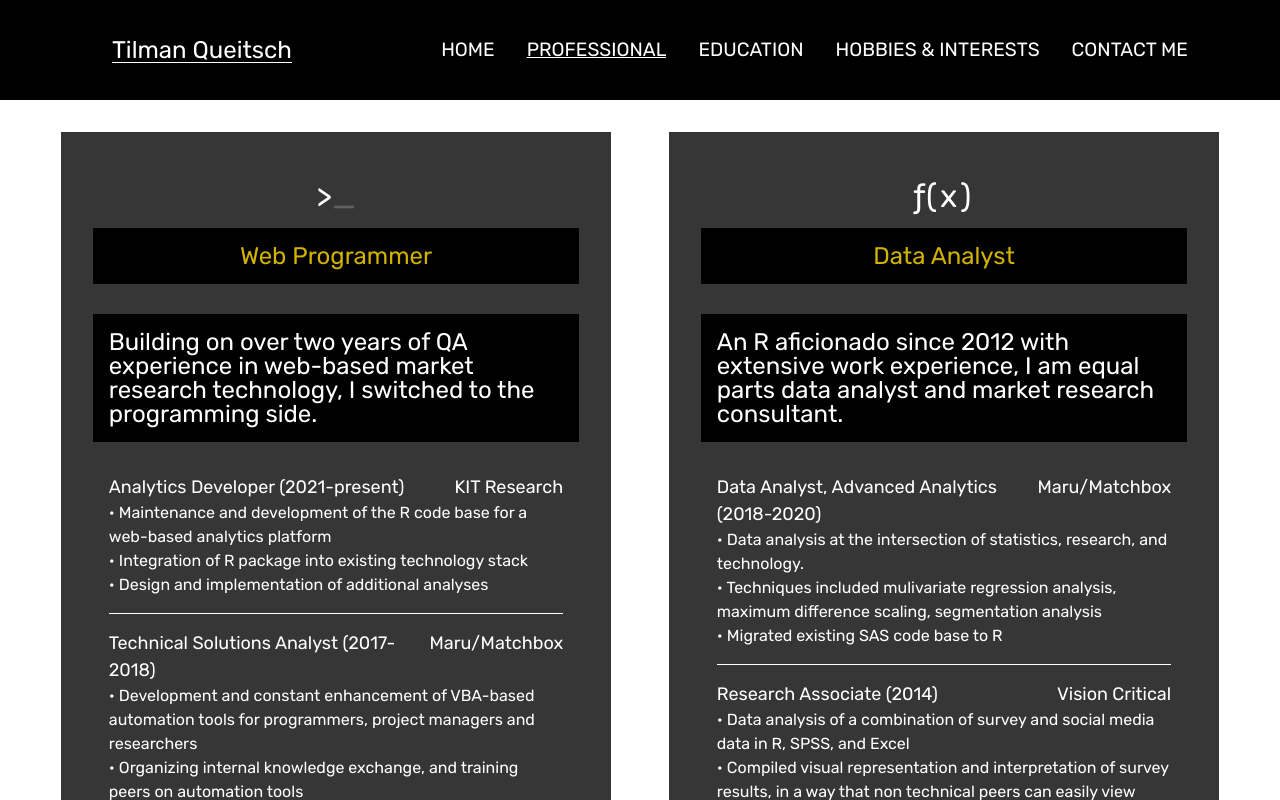
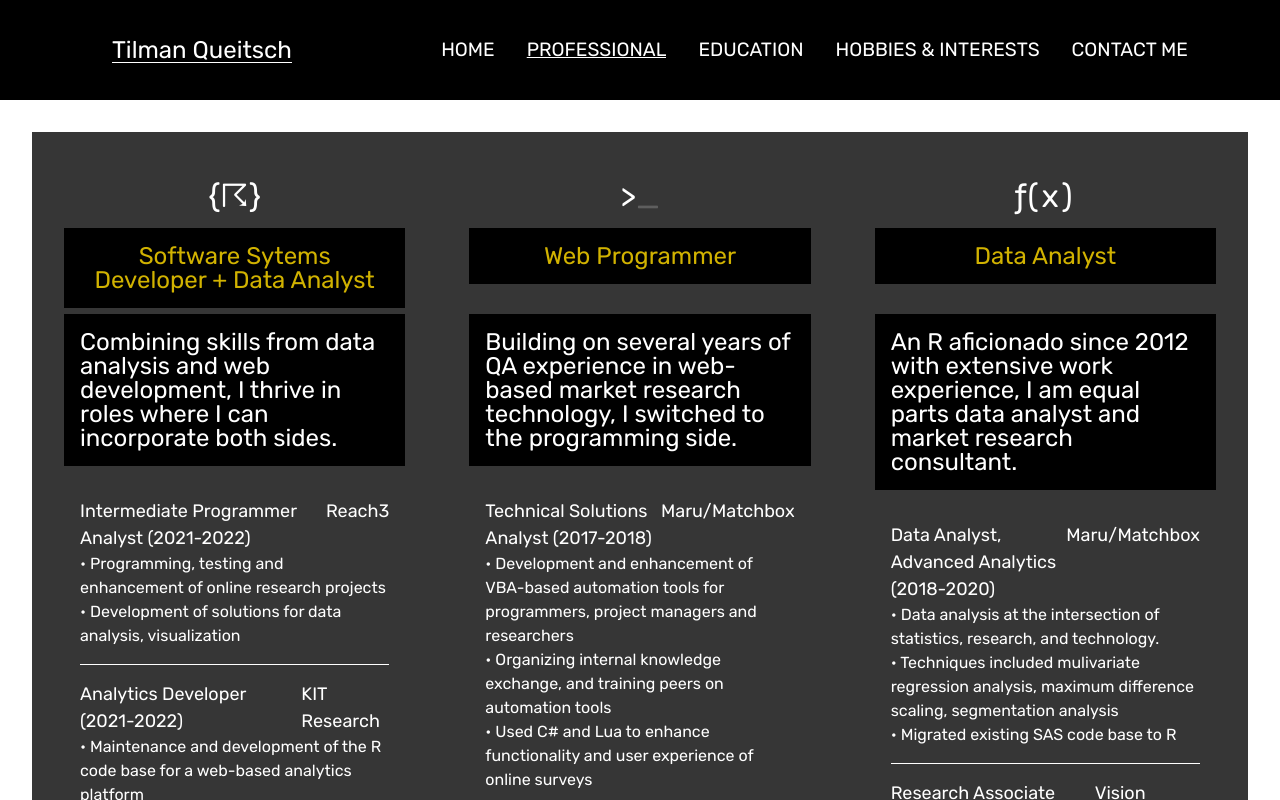
Before and after one commit to tiQu/portfolio, a React (Create React App) app: page /professional in a window 1280 px wide. Shown: the top 800 px of the page. Built offline with nearby package versions, Linux system fonts and the light colour scheme.

Commit message:
added copy for new position

```diff
--- a/src/components/professional/CardItems.js
+++ b/src/components/professional/CardItems.js
@@ -1,29 +1,46 @@
 export const CardItems = [
+    {
+      cardAnimateChar: "{☈}",
+        cardAddCharClass: "hop",
+        cardHeader: 'Software Sytems Developer + Data Analyst',
+      cardSummary: 'Combining skills from data analysis and web development, I thrive in roles where I can incorporate both sides.',
+        cardList: [
+            <div>
+                <div className="cardList-line">
+                    <span>Intermediate Programmer Analyst (2021-2022)</span><span>Reach3</span>
+                </div>
+                <ul>
+                    <li>• Programming, testing and enhancement of online research projects</li>
+                    <li>• Development of solutions for data analysis, visualization</li>
+                </ul>
+            </div>,
+            <div>
+                <div className="cardList-line">
+                    <span>Analytics Developer (2021-2022)</span><span>KIT Research</span>
+                </div>
+                <ul>
+                    <li>• Maintenance and development of the R code base for a web-based analytics platform</li>
+                    <li>• Integration of R package into existing technology stack</li>
+                    <li>• Design and implementation of analytics use cases</li>
+                </ul>
+            </div>
+            ]
+    },
     {
         cardStaticChar: ">",
         cardAnimateChar: "_",
         cardAddCharClass: "blink",
         cardHeader: 'Web Programmer',
-        cardSummary: 'Building on over two years of QA experience in web-based market research technology, I switched to the programming side.',
+        cardSummary: 'Building on several years of QA experience in web-based market research technology, I switched to the programming side.',
         cardList: [
-            <div>
-                <div className="cardList-line">
-                    <span>Analytics Developer (2021-present)</span><span>KIT Research</span>
-                </div>
-                <ul>
-                    <li>• Maintenance and development of the R code base for a web-based analytics platform</li>
-                    <li>• Integration of R package into existing technology stack</li>
-                    <li>• Design and implementation of additional analyses</li>
-                </ul>
-            </div>,
             <div>
                 <div className="cardList-line">
                     <span>Technical Solutions Analyst (2017-2018)</span><span>Maru/Matchbox</span>
                 </div>
                 <ul>
-                    <li>• Development and constant enhancement of VBA-based automation tools for programmers, project managers and researchers</li>
+                    <li>• Development and enhancement of VBA-based automation tools for programmers, project managers and researchers</li>
                     <li>• Organizing internal knowledge exchange, and training peers on automation tools</li>
-                    <li>• Using C# and Lua to enhance functionality and effectiveness of online surveys</li>
+                    <li>• Used C# and Lua to enhance functionality and user experience of online surveys</li>
                 </ul>
             </div>,
             <div>
--- a/src/components/professional/Professional.js
+++ b/src/components/professional/Professional.js
@@ -8,18 +8,25 @@ export default function Professional() {
         <section className="professional">
             <Card staticChar={CardItems[0].cardStaticChar}
                     animateChar={CardItems[0].cardAnimateChar}
-                    addCharClass="blink"
+                    addCharClass="hop"
                     cardHeader={CardItems[0].cardHeader}
                     cardSummary={CardItems[0].cardSummary}
                     cardList={CardItems[0].cardList}
             />
             <Card staticChar={CardItems[1].cardStaticChar}
                     animateChar={CardItems[1].cardAnimateChar}
-                    addCharClass="spacing"
+                    addCharClass="blink"
                     cardHeader={CardItems[1].cardHeader}
                     cardSummary={CardItems[1].cardSummary}
                     cardList={CardItems[1].cardList}
             />
+            <Card staticChar={CardItems[2].cardStaticChar}
+                    animateChar={CardItems[2].cardAnimateChar}
+                    addCharClass="spacing"
+                    cardHeader={CardItems[2].cardHeader}
+                    cardSummary={CardItems[2].cardSummary}
+                    cardList={CardItems[2].cardList}
+            />
         </section>
     );
 }
--- a/src/components/professional/card/Card.scss
+++ b/src/components/professional/card/Card.scss
@@ -35,6 +35,22 @@
 .professional-header,.professional-summary {
     font-size: x-large;
     background-color: black;
+}
+
+.professional-character .hop {
+    position: relative;
+    animation: jump 1s ease infinite;
+}
+@keyframes jump {
+    0% {
+        transform: translateY(0);
+    }
+    50% {
+        transform: translateY(-10px);
+    }
+    100% {
+        transform: translateY(0);
+    }
 }
 
 .professional-character .blink {
```
